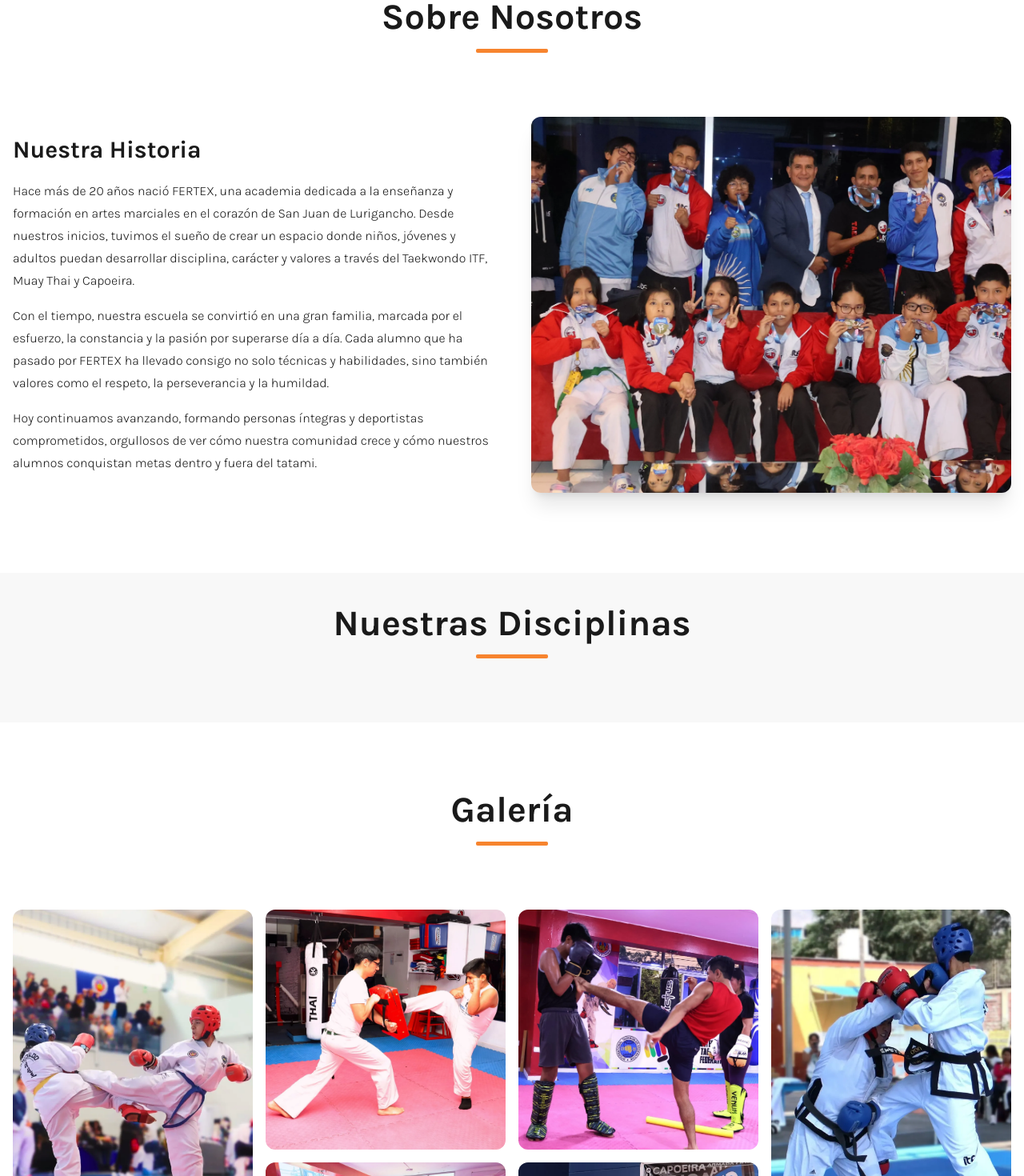
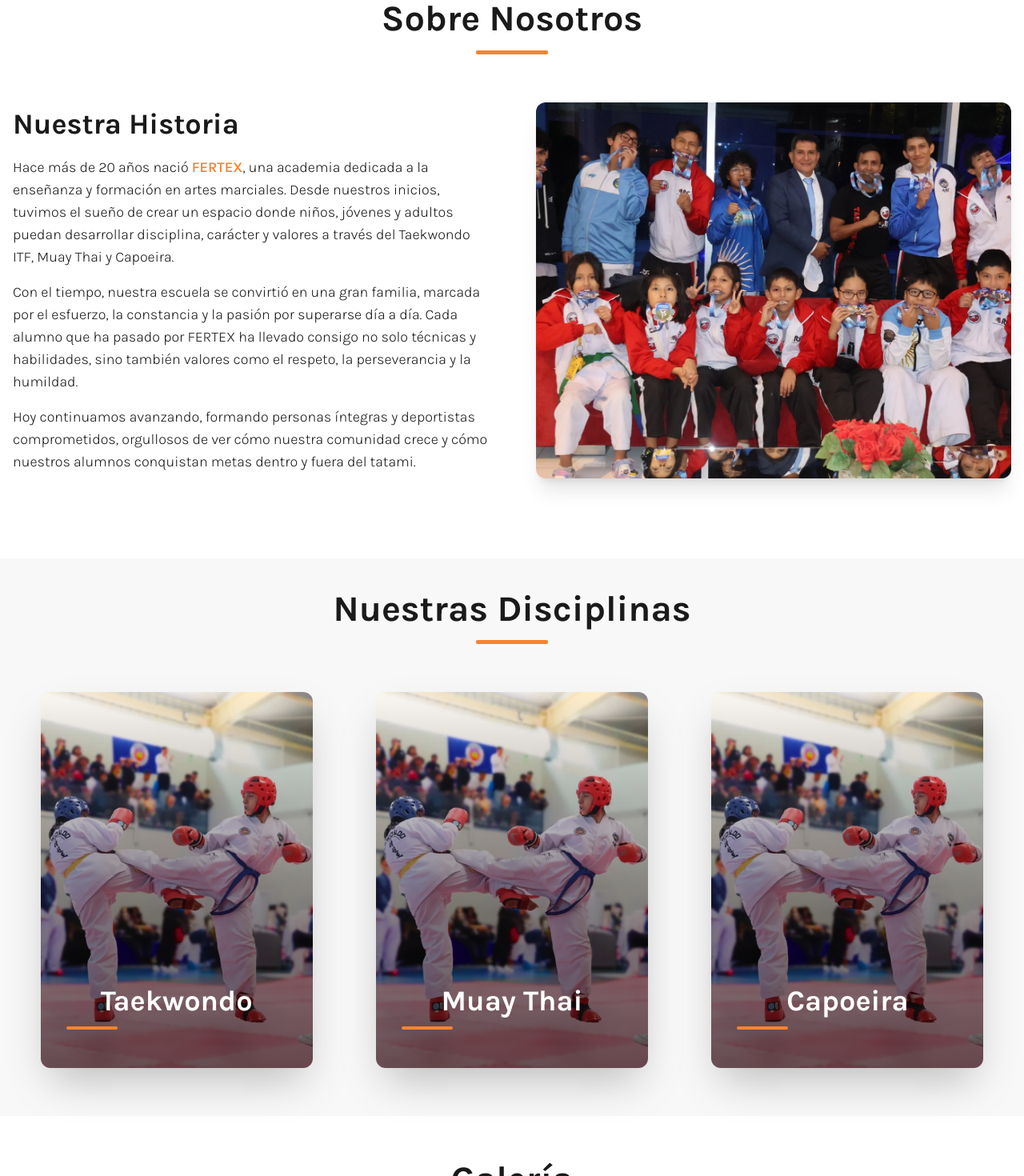
Before and after one commit to jhefferson-guerrero/fertex, a React (Vite) app: page / in a window 1280 px wide. Shown: the part 1260-2730 px from the top of the page at 80% size. Built offline with nearby package versions, Linux system fonts and the light colour scheme; a web font is replaced by a local one.

Commit message:
Seccion Disciplina

```diff
--- a/src/components/Contacto.jsx
+++ b/src/components/Contacto.jsx
@@ -32,7 +32,7 @@ function Contacto() {
               height="100%"
               style={{
                 border: 0,
-                borderRadius: '15px',
+                borderRadius: '12px',
               }}
               allowFullScreen=""
               loading="lazy"
--- a/src/components/Disciplina.jsx
+++ b/src/components/Disciplina.jsx
@@ -1,8 +1,54 @@
 function Disciplina() {
+    const disciplinas = [
+    {
+      nombre: "Taekwondo",
+      imagen: "images/fertex-taekwondo-competencia-01.webp",
+      descripcion: "Arte marcial coreano que desarrolla disciplina, técnica y autocontrol a través de patadas dinámicas y defensa personal."
+    },
+    {
+      nombre: "Muay Thai",
+      imagen: "images/fertex-taekwondo-competencia-01.webp",
+      descripcion: "Boxeo tailandés tradicional que combina puños, codos, rodillas y patadas para un entrenamiento completo."
+    },
+    {
+      nombre: "Capoeira",
+      imagen: "images/fertex-taekwondo-competencia-01.webp",
+      descripcion: "Arte marcial afro-brasileño que fusiona movimientos acrobáticos, música y expresión cultural en cada ginga."
+    }
+  ];
+
   return (
     <div className="w-full bg-[#f8f8f8]">
-      <section id="disciplina" className="max-w-[1425px] mx-auto px-4 text-[var(--oscuro)]">
+      <section id="disciplina" className="max-w-[1250px] mx-auto px-4 pb-15 text-(--oscuro)">
         <h2 className="disciplinas-title">Nuestras Disciplinas</h2>
+        <div className="grid grid-cols-1 md:grid-cols-2 lg:grid-cols-3 gap-8 md:gap-10">
+          {disciplinas.map((disciplina, index) => (
+            <div
+              key={index}
+              className="relative rounded-xl shadow-2xl overflow-hidden group cursor-pointer h-[420px] md:h-[470px] mx-auto w-85 max-w-[350px] md:max-w-none"
+            >
+              <img
+                src={disciplina.imagen}
+                alt={`Práctica de ${disciplina.nombre}`}
+                className='w-full h-full object-cover transition-all duration-500 group-hover:scale-110 group-hover:brightness-75'
+              />
+
+              <div className="absolute inset-0 bg-linear-to-t from-black/80 via-black/40 to-transparent lg:from-black/60 via-black/20"></div>
+
+              <div className="absolute inset-0 flex flex-col justify-end p-6 md:p-8">
+                <h3 className="text-white text-3xl md:text-4xl font-bold mb-3 transition-all duration-300 group-hover:mb-4">
+                  {disciplina.nombre}
+                </h3>
+
+                <div className="rounded-xl w-16 h-1 bg-(--naranja) mb-4 transition-all duration-300 group-hover:w-24"></div>
+
+                <p className="text-white/90 text-base md:text-base leading-6 md:max-h-0 md:opacity-0 md:group-hover:max-h-40 md:group-hover:opacity-100 transition-all duration-500 overflow-hidden max-h-40 opacity-100">
+                  {disciplina.descripcion}
+                </p>
+              </div>
+            </div>
+          ))}
+        </div>
       </section>
     </div>
   );
--- a/src/components/Nosotros.jsx
+++ b/src/components/Nosotros.jsx
@@ -3,17 +3,30 @@ import '../styles/Content.css';
 function Nosotros() {
   return (
     <div className="w-full">
-      <section id="nosotros" className="max-w-[1425px] mx-auto px-4 pb-25 text-[var(--oscuro)]">
+      <section id="nosotros" className="max-w-[1425px] mx-auto px-4 pb-15 lg:pb-25 text-(--oscuro)">
+
         <h2 className="nosotros-title">Sobre Nosotros</h2>
-        <div class="grid grid-cols-2 gap-12 items-center ">
-          <div className='text-start'>
-            <h3 className='text-3xl font-bold mb-5'>Nuestra Historia</h3>
-            <p className='font-light leading-7 mb-4'>Hace más de 20 años nació <span>FERTEX</span>, una academia dedicada a la enseñanza y formación en artes marciales en el corazón de San Juan de Lurigancho. Desde nuestros inicios, tuvimos el sueño de crear un espacio donde niños, jóvenes y adultos puedan desarrollar disciplina, carácter y valores a través del Taekwondo ITF, Muay Thai y Capoeira.</p>
-            <p className='font-light leading-7 mb-4'>Con el tiempo, nuestra escuela se convirtió en una gran familia, marcada por el esfuerzo, la constancia y la pasión por superarse día a día. Cada alumno que ha pasado por FERTEX ha llevado consigo no solo técnicas y habilidades, sino también valores como el respeto, la perseverancia y la humildad.</p>
-            <p className='font-light leading-7'>Hoy continuamos avanzando, formando personas íntegras y deportistas comprometidos, orgullosos de ver cómo nuestra comunidad crece y cómo nuestros alumnos conquistan metas dentro y fuera del tatami.</p>
+
+        <div className="grid grid-cols-1 lg:grid-cols-2 gap-8 lg:gap-15 items-center">
+          <div className="order-1 lg:order-2">
+            <img
+              src="/images/fertex-taekwondo-maestros-instructores-03.webp"
+              alt="Maestros e instructores de taekwondo"
+              className='rounded-xl shadow-xl w-full h-[300px] sm:h-[400px] lg:h-[470px] object-cover'
+            />
           </div>
-          <div>
-            <img src="/images/fertex-taekwondo-maestros-instructores-03.webp" alt="Maestros e instructores de taekwondo" className='rounded-xl shadow-xl w-full h-[470px] object-cover'/>
+
+          <div className='text-start order-2 lg:order-1'>
+            <h3 className='text-3xl lg:text-4xl font-bold mb-4 md:mb-5'>Nuestra Historia</h3>
+            <p className='text-base md:text-lg font-light leading-7 mb-4'>
+              Hace más de 20 años nació <span className="font-semibold text-(--naranja)">FERTEX</span>, una academia dedicada a la enseñanza y formación en artes marciales. Desde nuestros inicios, tuvimos el sueño de crear un espacio donde niños, jóvenes y adultos puedan desarrollar disciplina, carácter y valores a través del Taekwondo ITF, Muay Thai y Capoeira.
+            </p>
+            <p className='text-base md:text-lg font-light leading-7 mb-4'>
+              Con el tiempo, nuestra escuela se convirtió en una gran familia, marcada por el esfuerzo, la constancia y la pasión por superarse día a día. Cada alumno que ha pasado por FERTEX ha llevado consigo no solo técnicas y habilidades, sino también valores como el respeto, la perseverancia y la humildad.
+            </p>
+            <p className='text-base md:text-lg font-light leading-7'>
+              Hoy continuamos avanzando, formando personas íntegras y deportistas comprometidos, orgullosos de ver cómo nuestra comunidad crece y cómo nuestros alumnos conquistan metas dentro y fuera del tatami.
+            </p>
           </div>
         </div>
       </section>
--- a/src/styles/Content.css
+++ b/src/styles/Content.css
@@ -193,7 +193,7 @@
 .intro-section {
     position: relative;
     background-color: #ffffff;
-    padding: 2rem 20%;
+    padding: 2rem 20% 4rem;
     text-align: left;
     z-index: 2;
 }
@@ -372,8 +372,8 @@
     text-align: center;
     font-size: 45px;
     font-weight: bold;
-    margin-bottom: 90px;
-    padding-top: 60px;
+    margin-bottom: 70px;
+    padding-top: 30px;
 }
 
 .disciplinas-title,
@@ -383,7 +383,7 @@
     text-align: center;
     font-size: 45px;
     font-weight: bold;
-    margin-bottom: 90px;
+    margin-bottom: 70px;
     padding-top: 30px;
 }
 
@@ -411,7 +411,7 @@
     .nosotros-title,
     .disciplinas-title {
         font-size: 2rem;
-        margin-bottom: 50px;
+        margin-bottom: 60px;
         padding-top: 20px;
     }
 
@@ -463,8 +463,6 @@
     padding: 0 1rem;
     padding: 1rem 1rem 6rem;
 }
-
-
 
 .contacto-content {
     display: flex;
@@ -553,6 +551,7 @@
     .contacto-title {
         font-size: 2rem;
         margin-bottom: 50px;
+        padding-top: 10px;
     }
 
     .contacto-info h3 {
--- a/src/styles/Header.css
+++ b/src/styles/Header.css
@@ -5,7 +5,7 @@
   width: 100%;
   height: 90px;
   z-index: 100;
-  background-color: #f7f7f7;
+  background-color: #ffffff;
   color: var(--oscuro);
   box-shadow: 0 2px 4px rgba(0, 0, 0, 0.1);
 }
@@ -189,7 +189,7 @@ transform: scale(1.1);
         transition: color 0.3s ease;
     }
 
-    .button {
+    .header-button {
         display: none;
     }
 }
```
